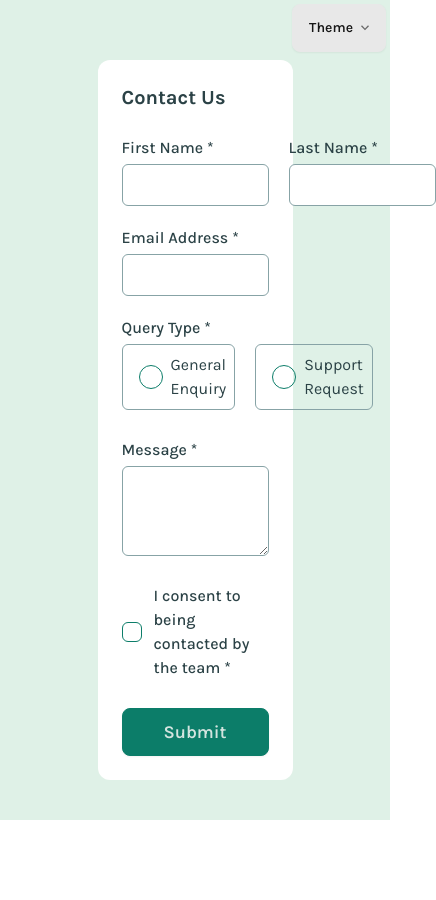
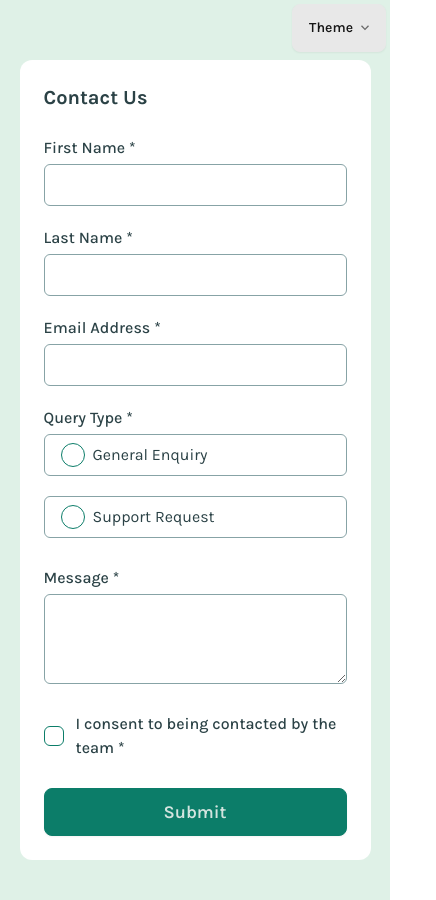
Before and after one commit to FrontendMentor-Perpydel/fm-contact-form, a React (Vite) app: page / in a window 390 px wide. Shown: the whole page, 436 px wide, since content can reach past the window. Before the commit the page ends 844 px from the top, so only its background shows below. Built offline with nearby package versions, Linux system fonts and the light colour scheme.

Commit message:
fix: :lipstick: making the application responsive on all platforms

```diff
--- a/src/components/FormComponent.jsx
+++ b/src/components/FormComponent.jsx
@@ -111,13 +111,13 @@ const FormComponent = () => {
   }
 
   return (
-    <div className="bg-primary w-[50%] rounded-xl p-6 mb-10">
+    <div className="bg-primary sm:w-[90%] lg:w-[50%] rounded-xl p-6 mb-10">
       <h1 className="font-bold text-xl text-neutral pb-6">Contact Us</h1>
 
       {/* Form */}
       <form className="text-neutral" onSubmit={handleSubmitForm}>
         {/* Name Section */}
-        <section className="flex gap-5 pb-5">
+        <section className="flex sm:flex-col md:flex-row gap-5 pb-5">
           {/* First Name */}
           <div className="flex flex-col w-full">
             <label htmlFor="firstName" className="pb-1 font-medium">
@@ -196,7 +196,7 @@ const FormComponent = () => {
 
         {/* Query */}
         <h3 className="pb-1 font-medium">Query Type *</h3>
-        <section className="flex gap-5 pb-2">
+        <section className="flex sm:flex-col md:flex-row gap-5 pb-2">
           <div className={`flex gap-2 pl-4 items-center p-2 border border-accent rounded-md w-full ${queryType === 'generalEnquiry' ? "bg-secondary/10" : ""}`}>
             <input
               type="radio"
```
